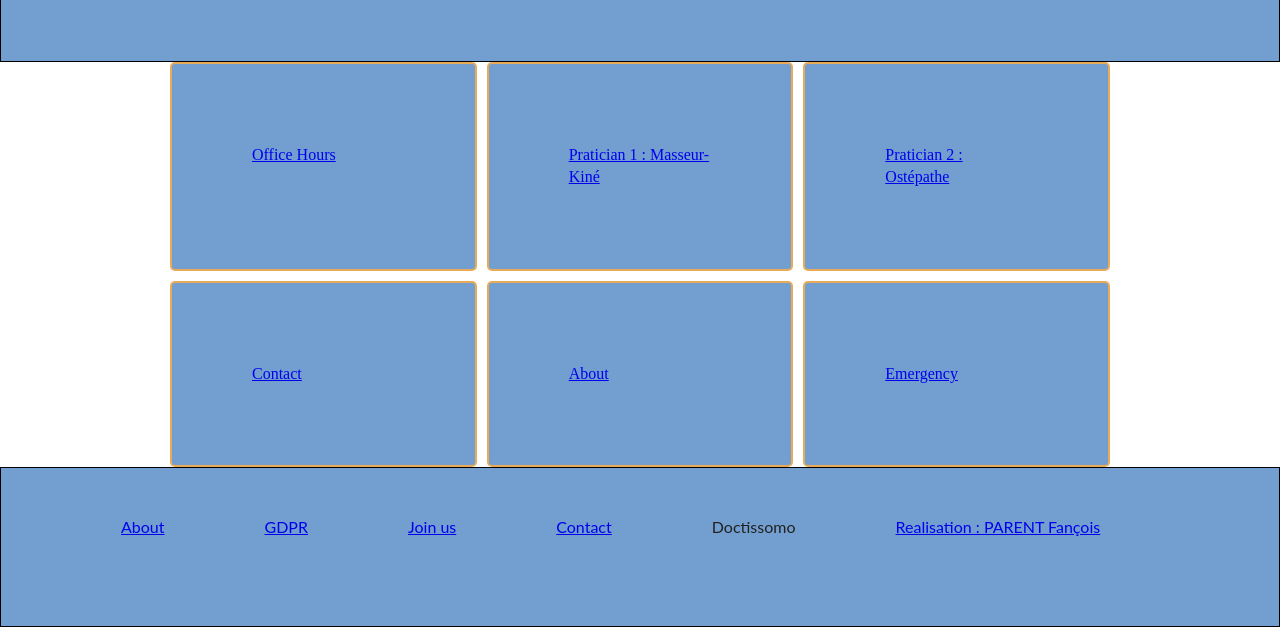
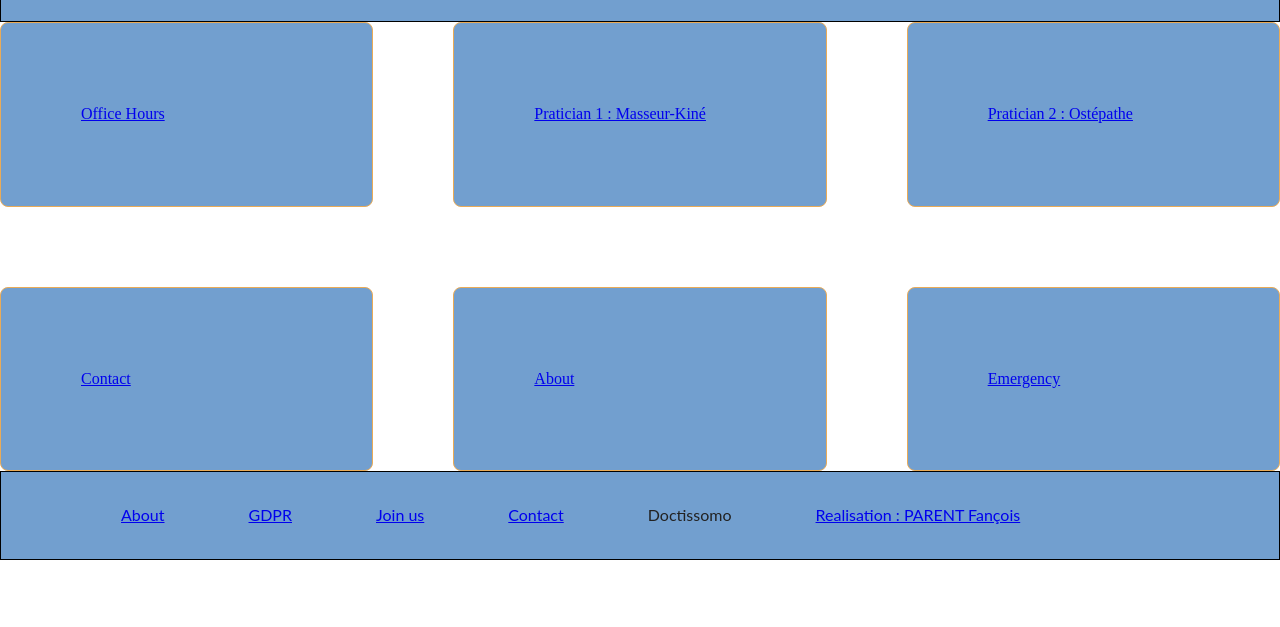
Before and after one commit to FrancoisPdev/Cabinet-medical, a plain HTML site: page index.html in a window 1280 px wide. Shown: the part 338-965 px from the top of the page. After the commit the page ends 898 px from the top, so only its background shows below. Drawn offline with nearby package versions, Linux system fonts and the light colour scheme.

Commit message:
lot of change in css forlder main.css,  and folder wireframe Descktop version

```diff
--- a/css/main.css
+++ b/css/main.css
@@ -197,13 +197,13 @@ textarea {
 /* ===============================
 	Mobile version
    =============================== */
-@media only screen and (min-width: 280px) {
+@media only screen and (max-width: 179px) {
 p{
 	font-family: 'Lato', sans-serif;
 	display: block;
 }
 header{
-	height:35.1rem;
+	height:auto;
 	border:.1rem solid black;
 	background-color: hsl(211, 49%, 63%);
 }
@@ -211,42 +211,44 @@ header p{
 	text-align:center;
 }
 .bigfont{
-	font-size:1.5rem;
+	font-size:1rem;
 	padding-top: 2.5rem;
 }
 footer{
-	height:5rem;
 	border:.1rem solid black;
 	background-color:hsl(211, 49%, 63%);
 }
 footer p{
 	text-align:center;
 
+
 }
 footer li{
 	display:inline-block;
-	padding:1rem 1rem 1rem 1rem;
+	padding:auto;
+	margin:auto;
 }
 li {
 	list-style-type:none;
 }
 * {box-sizing: border-box;}
 .wrapper {
-  max-width: 940px;
+  max-width: 117.5rem;
   margin: 0 auto;
 }
 
 .wrapper > div {
-  border: 2px solid rgb(233,171,88);
-  border-radius: 5px;
+  border: 1rem solid rgb(233,171,88);
+  border-radius:.5rem;
   background-color:hsl(211, 49%, 63%);
-  padding: 1em;
+  padding: 1rem;
   color: #d9480f;
 }.wrapper {
   display: grid;
   grid-template-columns: repeat(3, 1fr);
-  grid-gap: 10px;
+  grid-gap:1rem;
   grid-auto-rows: minmax(100px, auto);
+  padding: 1rem 1rem 1rem 1rem;
 }
 /*
 *
@@ -255,12 +257,12 @@ li {
 *
 */
 }
-@media only screen and (min-width: 600px) {
+@media only screen and (max-width: 600px) {
 p{
 font-family: 'Lato', sans-serif;
 }
 header{
-	height:25rem;
+	height:auto;
 	border:.1rem solid black;
 	background-color:hsl(211, 49%, 63%);
 }
@@ -282,7 +284,8 @@ footer p{
 }
 footer li{
 	display:inline-block;
-	padding:1rem 1rem 1rem 5rem;
+	padding:auto;
+	margin:auto;
 }
 li {
 	list-style-type:none;
@@ -294,27 +297,28 @@ li {
 }
 
 .wrapper > div {
-  border: 2px solid rgb(233,171,88);
-  border-radius: 5px;
+  border: .1rem solid rgb(233,171,88);
+  border-radius: .5rem ;
   background-color:hsl(211, 49%, 63%);
-  padding: 1em;
+  padding: 1rem;
   color: #d9480f;
 }.wrapper {
   display: grid;
   grid-template-columns: repeat(3, 1fr);
-  grid-gap: 10px;
+  grid-gap:1rem;
   grid-auto-rows: minmax(100px, auto);
+  padding: 1rem 1rem 1rem 1rem;
 }
 }
 /* ===============================
 	Tablette version
    =============================== */
-@media only screen and (min-width: 1920px) {
+@media only screen and (max-width: 1920px) {
 p{
 font-family: 'Lato', sans-serif;
 }
 header{
-	height:25rem;
+	height:auto;
 	border:.1rem solid black;
 	background-color:hsl(211, 49%, 63%);
 }
@@ -326,17 +330,19 @@ header p{
 	padding-top: 2.5rem;
 }
 footer{
-	height:rem;
+	height:auto;
 	border:.1rem solid black;
 	background-color:hsl(211, 49%, 63%);
 }
 footer p{
 	text-align:center;
+	padding-left:5rem;
 
 }
 footer li{
 	display:inline-block;
-	padding:1rem 1rem 1rem 5rem;
+	padding:auto;
+	margin:auto;
 }
 li {
 	list-style-type:none;
@@ -348,15 +354,15 @@ li {
 }
 
 .wrapper > div {
-  border: 2px solid rgb(233,171,88);
-  border-radius: 5px;
+  border: .1rem solid rgb(233,171,88);
+  border-radius: .5rem;
   background-color:hsl(211, 49%, 63%);
-  padding: 2rem;
+  padding: .5rem;
   color: #d9480f;
 }.wrapper {
   display: grid;
   grid-template-columns: repeat(3, 1fr);
-  grid-gap: 10px;
+  grid-gap: 1rem;
   grid-auto-rows: minmax(100px, auto);
 }
 }
@@ -369,7 +375,7 @@ p{
 font-family: 'Lato', sans-serif;
 }
 header{
-	height:25rem;
+	height:auto;
 	border:.1rem solid black;
 	background-color:hsl(211, 49%, 63%);
 }
@@ -381,17 +387,19 @@ header p{
 	padding-top: 2.5rem;
 }
 footer{
-	height:10rem;
+	height:auto;
 	border:.1rem solid black;
 	background-color:hsl(211, 49%, 63%);
 }
 footer p{
 	text-align:center;
+	padding-left:2.5rem;
 
 }
 footer li{
 	display:inline-block;
-	padding:1rem 1rem 1rem 5rem;
+	padding:auto;
+	margin:auto;
 }
 li {
 	list-style-type:none;
@@ -403,15 +411,15 @@ li {
 }
 
 .wrapper > div {
-  border: 2px solid rgb(233,171,88);
-  border-radius: 5px;
+  border: .1rem solid rgb(233,171,88);
+  border-radius:.5rem;
   background-color:hsl(211, 49%, 63%);
-  padding: 3rem;
+  padding: 1rem;
   color: #d9480f;
 }.wrapper {
   display: grid;
   grid-template-columns: repeat(3, 1fr);
-  grid-gap: 10px;
+  grid-gap:1rem;
   grid-auto-rows: minmax(100px, auto);
 }
 }
@@ -428,7 +436,7 @@ p{
 font-family: 'Lato', sans-serif;
 }
 header{
-	height:25rem;
+	height:auto;
 	border:.1rem solid black;
 	background-color:hsl(211, 49%, 63%);
 }
@@ -440,38 +448,40 @@ header p{
 	padding-top: 2.5rem;
 }
 footer{
-	height:10rem;
+	height:auto;
 	border:.1rem solid black;
 	background-color:hsl(211, 49%, 63%);
 }
 footer p{
 	text-align:center;
+	padding-left:5rem;
 
 }
 footer li{
 	display:inline-block;
-	padding:1rem 1rem 1rem 5rem;
+	padding:auto;
+	margin:auto;
 }
 li {
 	list-style-type:none;
 }
 * {box-sizing: border-box;}
 .wrapper {
-  max-width: 940px;
+  max-width: 117.5rem;
   margin: 0 auto;
 }
 
 .wrapper > div {
-  border: 2px solid rgb(233,171,88);
-  border-radius: 5px;
+  border: .1rem solid rgb(233,171,88);
+  border-radius:.5rem;
   background-color:hsl(211, 49%, 63%);
-  padding: 5rem;
+  padding:5rem;
   color: #d9480f;
 }.wrapper {
   display: grid;
   grid-template-columns: repeat(3, 1fr);
-  grid-gap: 10px;
-  grid-auto-rows: minmax(100px, auto);
+  grid-gap:5rem;
+  grid-auto-rows: minmax(10rem, auto);
 }
 }
 /*
```
Also changed, not shown: 2 other files.
